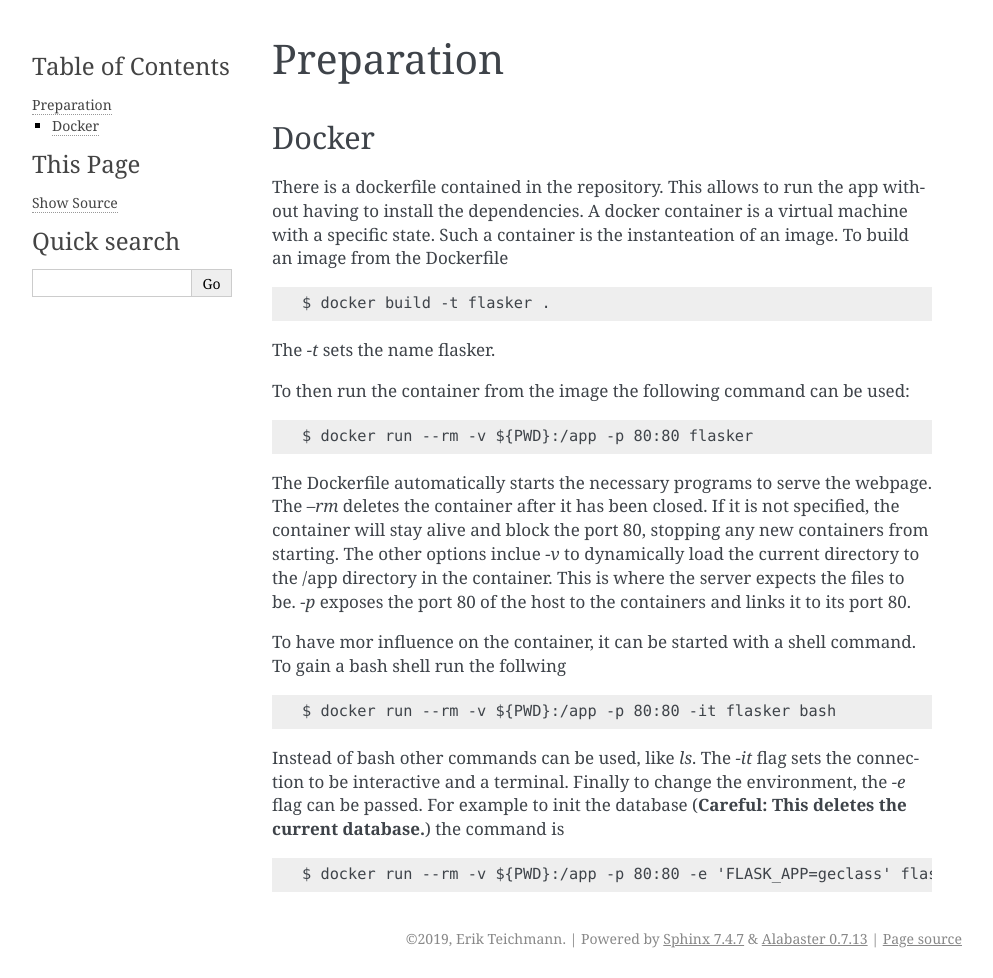
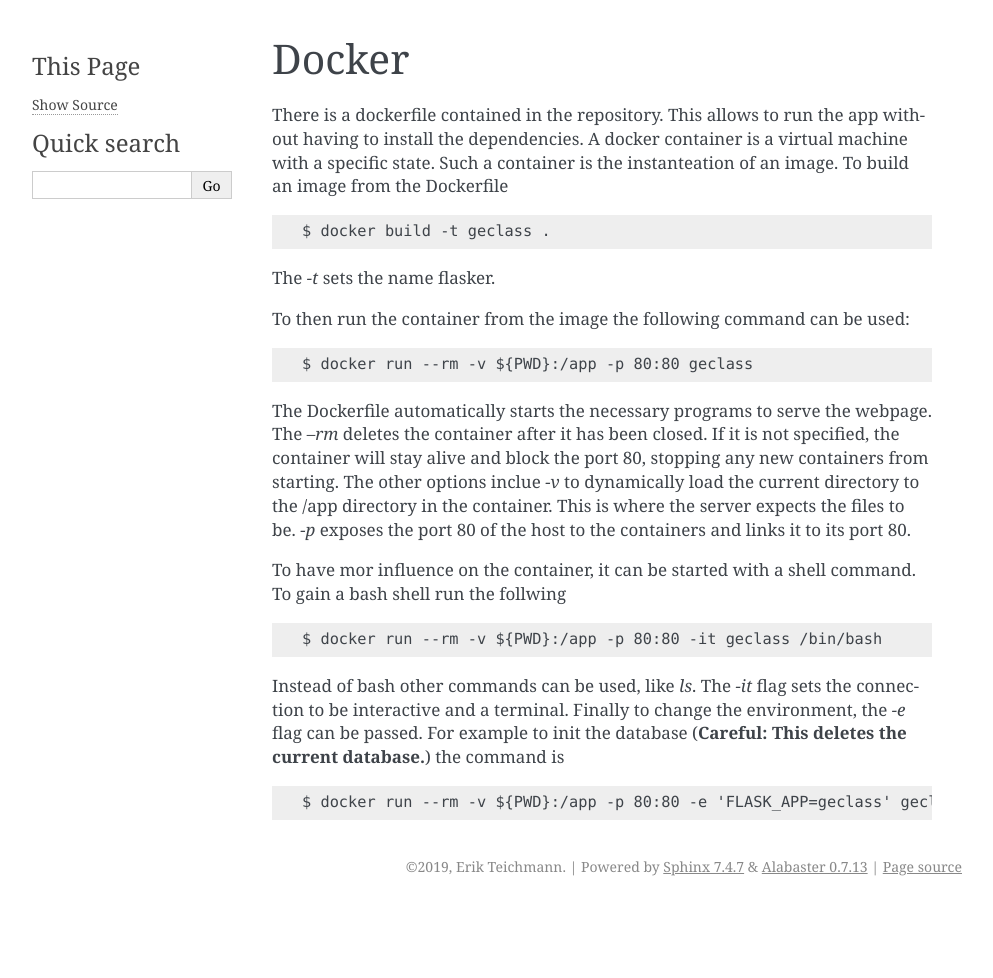
Before and after one commit to boundter/geclass, a Sphinx documentation site: the page built from docs/source/prep/docker.rst, in a window 1280 px wide. Shown: the whole page, without its empty margins (148-1141 px from the left). Built offline with Sphinx 7.4.7, drawn with Linux system fonts in a browser that asks for light colours; after the commit the page ends 906 px from its top, so only the background shows below that.

```diff
--- a/docs/source/index.rst
+++ b/docs/source/index.rst
@@ -10,8 +10,10 @@ Welcome to GEclass's documentation!
    :maxdepth: 2
    :caption: Contents:
 
-   prep/index.rst
-   database/index.rst
+   prep/docker
+   prep/mailserver
+
+   database/index
    cli/index.rst
    module/db
    module/auth
--- a/docs/source/prep/index.rst
+++ b/docs/source/prep/docker.rst
@@ -1,6 +1,3 @@
-Preparation
-***********
-
 Docker
 ======
 
@@ -9,13 +6,13 @@ without having to install the dependencies. A docker container is a virtual
 machine with a specific state. Such a container is the instanteation of an
 image. To build an image from the Dockerfile ::
 
-  $ docker build -t flasker .
+  $ docker build -t geclass .
 
 The `-t` sets the name flasker.
 
 To then run the container from the image the following command can be used: ::
 
-  $ docker run --rm -v ${PWD}:/app -p 80:80 flasker
+  $ docker run --rm -v ${PWD}:/app -p 80:80 geclass
 
 The Dockerfile automatically starts the necessary programs to serve the webpage.
 The `--rm` deletes the container after it has been closed. If it is not
@@ -28,11 +25,11 @@ containers and links it to its port 80.
 To have mor influence on the container, it can be started with a shell command.
 To gain a bash shell run the follwing ::
 
-  $ docker run --rm -v ${PWD}:/app -p 80:80 -it flasker bash
+  $ docker run --rm -v ${PWD}:/app -p 80:80 -it geclass /bin/bash
 
 Instead of bash other commands can be used, like `ls`. The `-it` flag sets the
 connection to be interactive and a terminal. Finally to change the environment,
 the `-e` flag can be passed. For example to init the database (**Careful: This
 deletes the current database.**) the command is ::
 
-  $ docker run --rm -v ${PWD}:/app -p 80:80 -e 'FLASK_APP=geclass' flasker flask init-db
+  $ docker run --rm -v ${PWD}:/app -p 80:80 -e 'FLASK_APP=geclass' geclass flask init-db
```
Also changed, not shown: docs/source/prep/mailserver.rst (added, +39 -0 lines).
